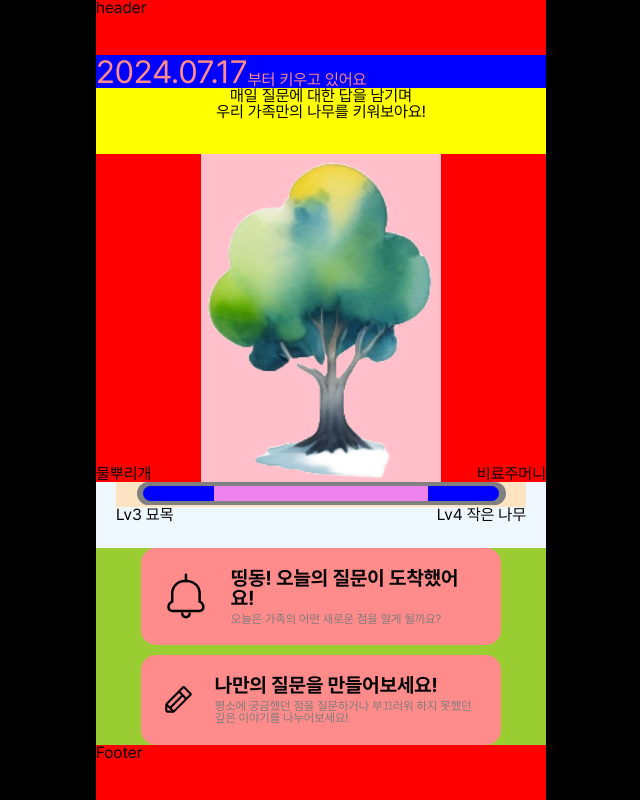
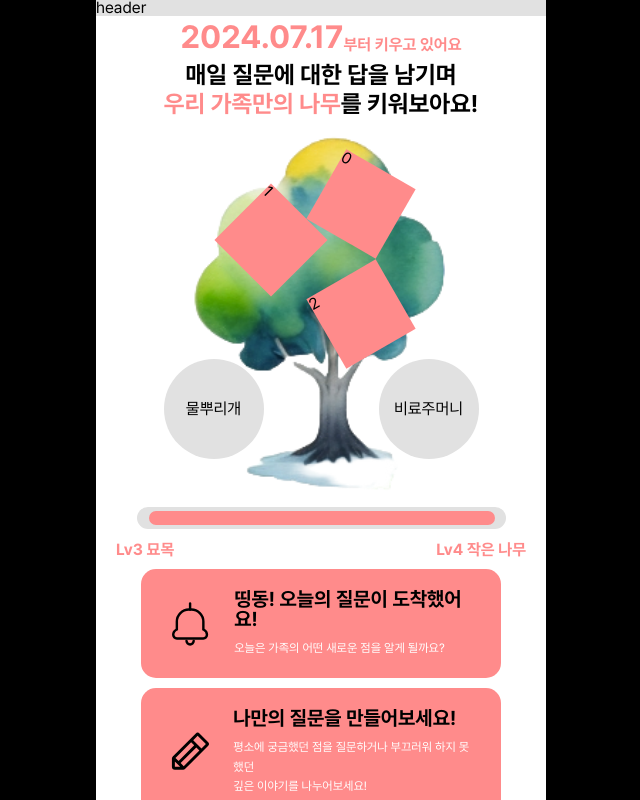
Before and after one commit to Forest-of-Memories/Forest-of-Memories-frontend, a React (Create React App) app: page / in a window 1280 px wide. Shown: the whole page, without its empty margins (319-959 px from the left). Built offline with nearby package versions, Linux system fonts and the light colour scheme.

Commit message:
메인 화면 대충 완성~git add .

```diff
--- a/src/components/common/footer.js
+++ b/src/components/common/footer.js
@@ -1,7 +1,8 @@
 import styled from "styled-components";
+import "../../styles/color.css";
 
 const Footer = () => {
-  return <Wrapper style={{ backgroundColor: "red" }}>Footer</Wrapper>;
+  return <Wrapper>Footer</Wrapper>;
 };
 
 export default Footer;
@@ -9,4 +10,5 @@ export default Footer;
 const Wrapper = styled.div`
   width: 100%;
   height: 90px;
+  background-color: var(--gray-200);
 `;
--- a/src/components/common/header.js
+++ b/src/components/common/header.js
@@ -1,7 +1,8 @@
 import styled from "styled-components";
+import "../../styles/color.css";
 
 const Header = () => {
-  return <Wrapper style={{ backgroundColor: "red" }}>header</Wrapper>;
+  return <Wrapper>header</Wrapper>;
 };
 
 export default Header;
@@ -9,4 +10,5 @@ export default Header;
 const Wrapper = styled.div`
   width: 100%;
   height: 90px;
+  background-color: var(--gray-200);
 `;
--- a/src/components/home/level-gauge.js
+++ b/src/components/home/level-gauge.js
@@ -1,5 +1,6 @@
 import { useState } from "react";
 import styled from "styled-components";
+import "../../styles/color.css";
 
 const levelNames = ["-", "씨앗", "새싹", "묘목", "작은 나무", "큰 나무"];
 
@@ -30,19 +31,23 @@ const LevelNameBox = styled.div`
   width: 100%;
   display: flex;
   justify-content: space-between;
+  div {
+    color: var(--red-600);
+    font-weight: 800;
+  }
 `;
 
 const GaugeDetail = styled.div`
-  background-color: violet;
-  width: 19.3%;
-  height: 65%;
+  background-color: var(--red-600);
+  width: 19.4%;
+  height: 60%;
   &.key0 {
     border-radius: 24px 0 0 24px;
-    background-color: blue;
+    /* background-color: blue; */
   }
   &.key4 {
     border-radius: 0 24px 24px 0;
-    background-color: blue;
+    /* background-color: blue; */
   }
 `;
 
@@ -51,25 +56,22 @@ const GaugeBox = styled.div`
   justify-content: center;
   width: 100%;
   height: 25px;
-  background-color: bisque;
+  margin-bottom: 10px;
   .gauge {
-    background-color: grey;
+    background-color: var(--gray-200);
     width: 90%;
     border-radius: 20px;
     height: 90%;
     display: flex;
-    justify-content: center;
     overflow: hidden;
     align-items: center;
-    /* padding: 0 2%; */
-    /* border-left: 5px solid grey;
-    border-right: 5px solid grey; */
+    padding-left: 12px;
   }
 `;
 const Wrapper = styled.div`
   display: flex;
   flex-direction: column;
+  justify-content: center;
   padding: 0 20px;
   width: 100%;
-  background-color: aliceblue;
 `;
--- a/src/components/home/notifications.js
+++ b/src/components/home/notifications.js
@@ -18,8 +18,8 @@ const Notifications = () => {
         <div className="titlebox">
           <Title>나만의 질문을 만들어보세요!</Title>
           <Desc>
-            평소에 궁금했던 점을 질문하거나 부끄러워 하지 못했던 깊은 이야기를
-            나누어보세요!
+            평소에 궁금했던 점을 질문하거나 부끄러워 하지 못했던
+            <br /> 깊은 이야기를 나누어보세요!
           </Desc>
         </div>
       </QuestionBox>
@@ -33,16 +33,18 @@ const Title = styled.div`
   font-size: 20px;
 `;
 const Desc = styled.div`
-  color: var(--gray-600);
+  color: white;
   font-size: 12px;
+  line-height: 1.2rem;
 `;
 const QuestionBox = styled.div`
   background-color: var(--red-600);
   width: 80%;
-  padding: 20px 20px;
+  padding: 20px 25px;
   border-radius: 15px;
   display: flex;
   align-items: center;
+  cursor: pointer;
   svg {
     width: 50px;
     height: 50px;
@@ -51,7 +53,10 @@ const QuestionBox = styled.div`
   .titlebox {
     display: flex;
     flex-direction: column;
-    gap: 5px;
+    gap: 10px;
+  }
+  &:hover {
+    background-color: var(--gray-200);
   }
 `;
 
@@ -59,7 +64,7 @@ const Wrapper = styled.div`
   width: 100%;
   display: flex;
   flex-direction: column;
+  justify-content: center;
   align-items: center;
   gap: 10px;
-  background-color: yellowgreen;
 `;
--- a/src/components/home/tree.js
+++ b/src/components/home/tree.js
@@ -1,37 +1,79 @@
 import styled from "styled-components";
 import bigTreeImg from "../../assets/imgs/bigtree.png";
+import "../../styles/color.css";
 
-const Tree = () => {
+const pos = [
+  { left: "50%", top: "10%", deg: "30deg" },
+  { left: "30%", top: "20%", deg: "45deg" },
+  { left: "50%", top: "40%", deg: "-30deg" },
+];
+
+const Tree = ({ level }) => {
   return (
     <Wrapper>
       <TreeImg src={bigTreeImg} alt="" />
       <WaterImg>물뿌리개</WaterImg>
       <FertilizerImg>비료주머니</FertilizerImg>
+      {pos.map((el, key) => (
+        <Pictures key={key} deg={el.deg} left={el.left} top={el.top}>
+          {key}
+        </Pictures>
+      ))}
     </Wrapper>
   );
 };
 
 export default Tree;
 
+const Pictures = styled.div`
+  width: 80px;
+  height: 80px;
+  background-color: var(--red-600);
+  position: absolute;
+  top: ${(props) => props.top};
+  left: ${(props) => props.left};
+  transform: rotateZ(${(props) => props.deg});
+  cursor: pointer;
+  &:hover {
+    background-color: var(--gray-200);
+  }
+`;
+
 const TreeImg = styled.img`
   height: 100%;
-  background-color: pink;
 `;
+
 const WaterImg = styled.div`
   position: absolute;
-  bottom: 0;
-  left: 0;
+  bottom: 10%;
+  left: 15%;
+  border-radius: 50%;
+  background-color: var(--gray-200);
+  width: 100px;
+  height: 100px;
+  display: flex;
+  justify-content: center;
+  align-items: center;
+  cursor: pointer;
 `;
+
 const FertilizerImg = styled.div`
   position: absolute;
-  bottom: 0;
-  right: 0;
+  bottom: 10%;
+  right: 15%;
+  border-radius: 50%;
+  background-color: var(--gray-200);
+  width: 100px;
+  height: 100px;
+  display: flex;
+  justify-content: center;
+  align-items: center;
+  cursor: pointer;
 `;
 
 const Wrapper = styled.div`
   position: relative;
   width: 100%;
-  background-color: red;
   display: flex;
   justify-content: center;
 `;
--- a/src/pages/home/home.jsx
+++ b/src/pages/home/home.jsx
@@ -29,19 +29,29 @@ export default Home;
 const Title = styled.div`
   display: flex;
   flex-direction: column;
+  justify-content: center;
   align-items: center;
-  background-color: yellow;
+  div {
+    font-weight: 800;
+    font-size: 1.5rem;
+    line-height: 1.8rem;
+    span {
+      color: var(--red-600);
+    }
+  }
 `;
 
 const DurationBox = styled.div`
   display: flex;
-  background-color: blue;
+  justify-content: center;
   color: var(--red-600);
   align-items: end;
   .date {
     font-size: 32px;
+    font-weight: 800;
   }
   .desc {
+    font-weight: 700;
   }
 `;
 
```
